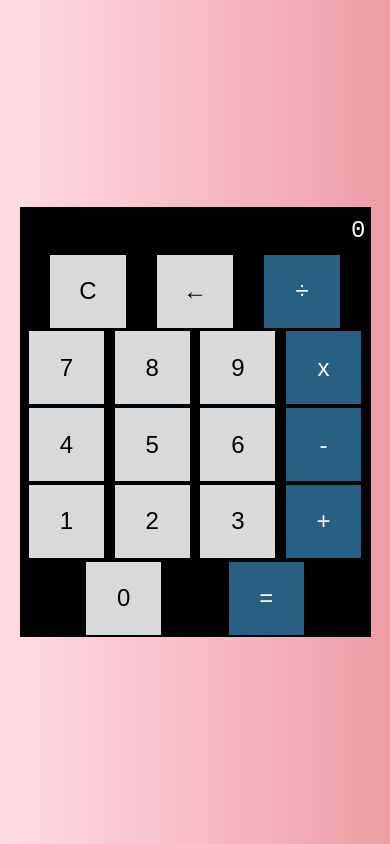
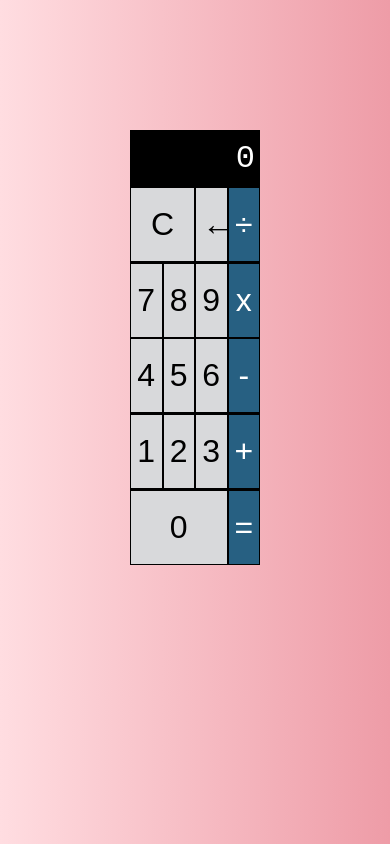
Before and after one commit to nickster716/calculator-project, a plain HTML site: page index.html in a window 390 px wide. Drawn offline with Linux system fonts and the light colour scheme.

Commit message:
Update style.css

```diff
--- a/style.css
+++ b/style.css
@@ -4,13 +4,10 @@
 
 body{
     padding:0;
-    /* margin: 130px; */
-    margin:0;
+    margin: 130px;
     display:flex;
     justify-content: center;
-    /* align-content: space-around; */
-    align-items: center;
-    height: 100vh; /* Full viewport height */
+    align-content: space-around;
 
     background: #ee9ca7;  /* fallback for old browsers */
     background: linear-gradient(to right, #ffdde1, #ee9ca7);
@@ -18,8 +15,7 @@ body{
 }
 
 .calc{
-    width:100%;
-    max-width: 400px; /* Maximum width for large screens */
+    width:400px;
     background-color: black;
     color: white;
 }
@@ -69,23 +65,3 @@ body{
 .calc-button:last-child:hover{
     background-color: #3e92c4;
 }
-
-/* Responsive Design */
-@media (max-width: 600px) {
-    .calc {
-        width: 90%; /* Adjust calculator width for mobile */
-    }
-
-    .calc-button {
-        width: 22%; /* Make buttons slightly smaller to fit better on smaller screens */
-        font-size: 1.5em; /* Reduce font size for better readability */
-    }
-
-    .calc-row {
-        justify-content: space-evenly; /* Evenly space the buttons */
-    }
-
-    .screen {
-        font-size: 1.5em; /* Reduce the screen font size on smaller screens */
-    }
-}
```
